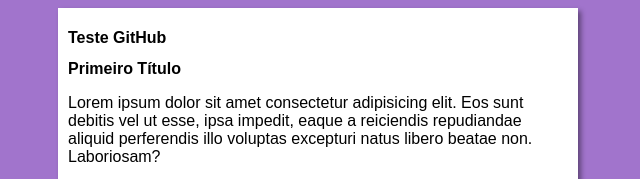
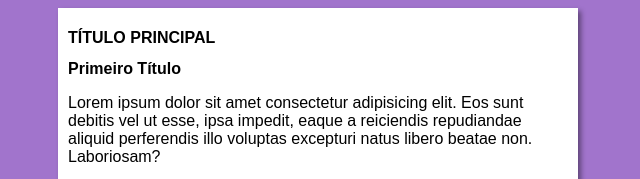
Before and after one commit to JoaoF-Cruz/Projeto-Site, a plain HTML site: page index.html in a window 1280 px wide. Shown: the top 179 px of the page, 322-962 px from the left. Drawn offline with Linux system fonts and the light colour scheme.

Commit message:
Update index.html

```diff
--- a/index.html
+++ b/index.html
@@ -3,13 +3,13 @@
 <head>
     <meta charset="UTF-8">
     <meta name="viewport" content="width=device-width, initial-scale=1.0">
-    <title>Curso em Vídeo</title>
+    <title>Teste GitHub</title>
     <link rel="stylesheet" href="estilos/style.css">
 </head>
 <body>
     <main>
         <header>
-            <h1>Teste GitHub</h1>
+            <h1>TÍTULO PRINCIPAL</h1>
         </header>
         <article>
             <h2>Primeiro Título</h2>
```
